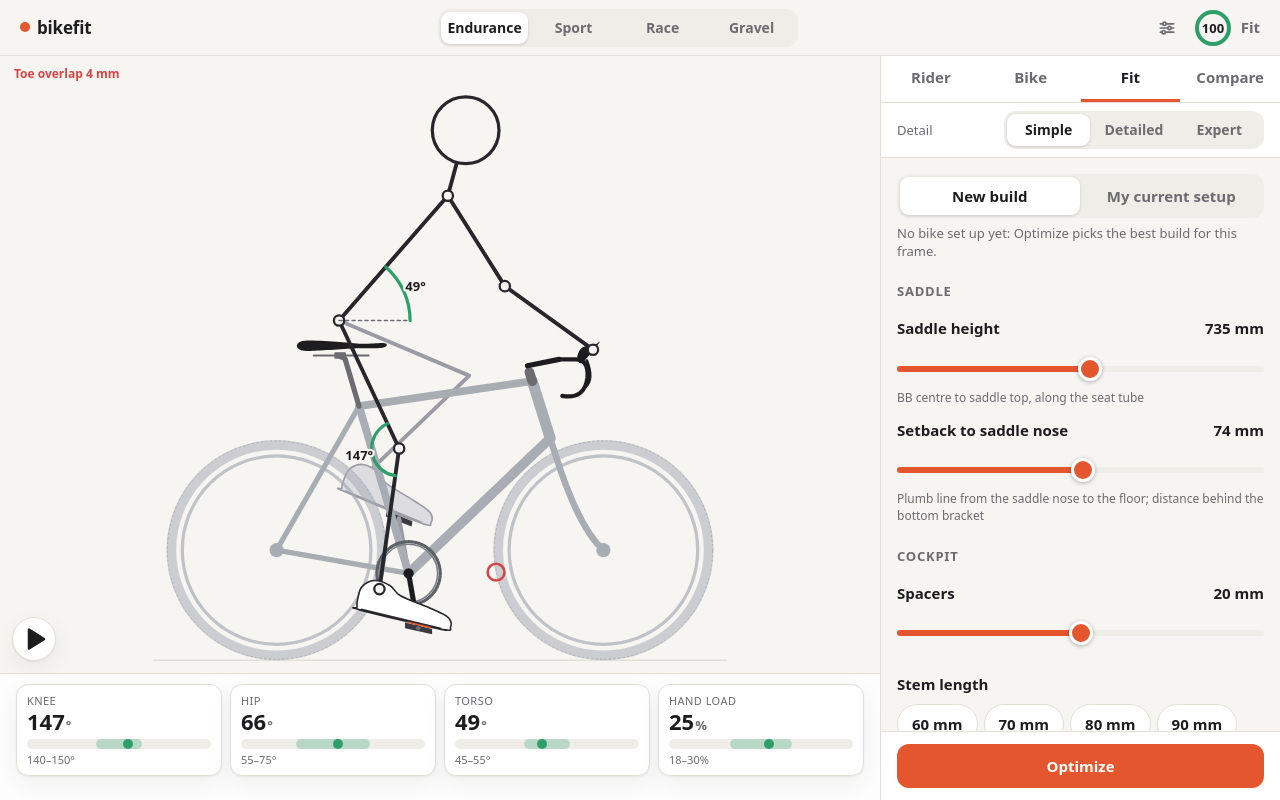
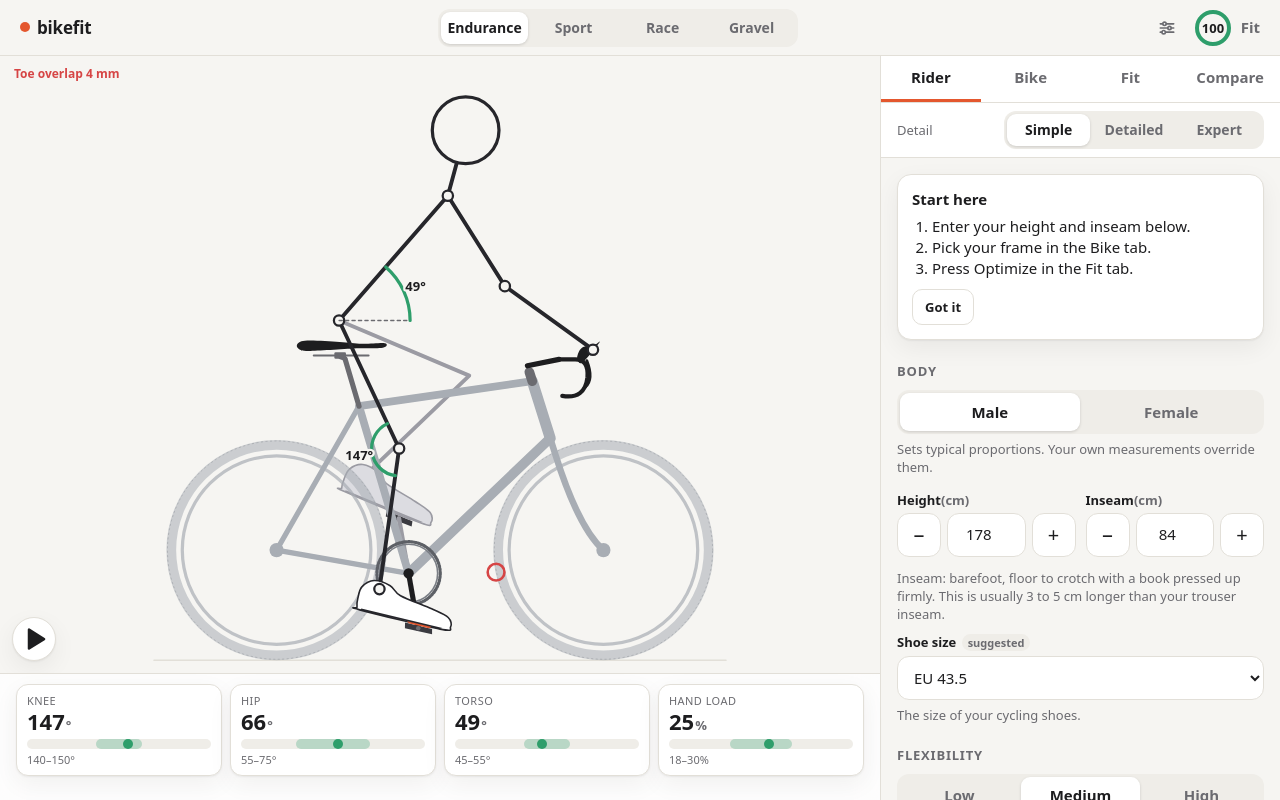
Before and after one commit to justmytwospence/bikefit, a Svelte app: page / in a window 1280 px wide. Built offline with nearby package versions, Linux system fonts and the light colour scheme.

Commit message:
feat(ui): guide first-time users and group saved frames

```diff
--- a/src/components/BikePanel.svelte
+++ b/src/components/BikePanel.svelte
@@ -3,18 +3,41 @@
   import { activeFrame, app, deleteFrame, duplicateFrame, newFrame, selectFrame } from '../state.svelte';
   import FramePicker from './FramePicker.svelte';
   import NumberField from './NumberField.svelte';
+  import type { Frame } from '../model/types';
 
   let picking = $state(false);
   const lv = $derived(level(app));
   const frame = $derived(activeFrame());
   const o = $derived(app.options);
+  /** Catalog sizes of one model share an optgroup; other frames are listed first. */
+  const grouped = $derived.by(() => {
+    const plain: Frame[] = [];
+    const groups: { label: string; frames: { id: string; size: string }[] }[] = [];
+    for (const f of app.frames) {
+      const cut = f.name.lastIndexOf(' · ');
+      if (!f.id.startsWith('cat:') || cut < 0) {
+        plain.push(f);
+        continue;
+      }
+      const label = f.name.slice(0, cut);
+      let g = groups.find((x) => x.label === label);
+      if (!g) groups.push((g = { label, frames: [] }));
+      g.frames.push({ id: f.id, size: f.name.slice(cut + 3) });
+    }
+    return { plain, groups };
+  });
   const list = (a: number[], u: string) => a.map((x) => x + u).join(', ');
 </script>
 
 <div class="scroll">
   <h2>Frame</h2>
   <select aria-label="Frame" value={app.activeFrameId} onchange={(e) => selectFrame(e.currentTarget.value)}>
-    {#each app.frames as f (f.id)}<option value={f.id}>{f.name}</option>{/each}
+    {#each grouped.plain as f (f.id)}<option value={f.id}>{f.name}</option>{/each}
+    {#each grouped.groups as g (g.label)}
+      <optgroup label={g.label}>
+        {#each g.frames as f (f.id)}<option value={f.id}>{f.size}</option>{/each}
+      </optgroup>
+    {/each}
   </select>
   <div class="btns">
     <button type="button" class="btn small" onclick={() => (picking = !picking)}>Find a bike</button>
--- a/src/components/RiderPanel.svelte
+++ b/src/components/RiderPanel.svelte
@@ -40,6 +40,17 @@
 </script>
 
 <div class="scroll">
+  {#if !app.seenIntro}
+    <div class="card intro">
+      <b>Start here</b>
+      <ol>
+        <li>Enter your height and inseam below.</li>
+        <li>Pick your frame in the Bike tab.</li>
+        <li>Press Optimize in the Fit tab.</li>
+      </ol>
+      <button type="button" class="btn small" onclick={() => (app.seenIntro = true)}>Got it</button>
+    </div>
+  {/if}
   <h2>Body</h2>
   <Segmented options={sexes} bind:value={app.body.sex} ariaLabel="Body type" />
   <p class="muted small hint sexhint">Sets typical proportions. Your own measurements override them.</p>
@@ -144,4 +155,5 @@
   .label { margin-top: 12px; }
   .link { border: 0; background: transparent; color: var(--accent); font-weight: 600; padding: 8px 0; min-height: 36px; }
   .hid { margin-top: 22px; }
+  .intro ol { margin: 6px 0 10px; padding-left: 20px; }
 </style>
--- a/src/lib/appData.ts
+++ b/src/lib/appData.ts
@@ -25,6 +25,8 @@ export interface AppData {
   units: Units;
   /** False until the user says they have a bike set up; until then Optimize suggests a build from scratch. */
   hasSetup: boolean;
+  /** Whether the first-run guide on the Rider tab has been dismissed. */
+  seenIntro: boolean;
 }
 
 export function defaults(): AppData {
@@ -42,12 +44,13 @@ export function defaults(): AppData {
       saddleHeight: false, railOffset: false, seatpostSetback: false, spacers: false,
       stemLength: false, stemAngle: false, crankLength: false, cleatOffset: false,
     },
-    tab: 'fit' as Tab,
+    tab: 'rider' as Tab,
     effort: null,
     hands: null,
     detail: { global: 1 as Level },
     units: 'metric' as Units,
     hasSetup: false,
+    seenIntro: false,
   });
 }
 
@@ -82,6 +85,7 @@ export function migrate(raw: unknown): AppData | null {
     effort: d.effort ?? null,
     hands: d.hands ?? null,
     units: d.units === 'imperial' ? 'imperial' : 'metric',
+    seenIntro: d.seenIntro ?? true,
     hasSetup: typeof d.hasSetup === 'boolean'
       ? d.hasSetup
       : (Object.keys(base.baseline) as ParamKey[]).some(
```
Also changed, not shown: 1 other file (tests, documents, lock files or other folders).
